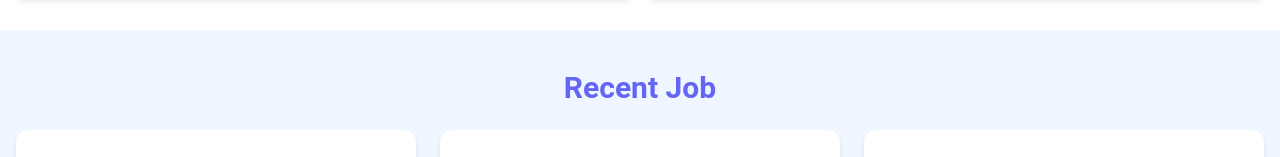
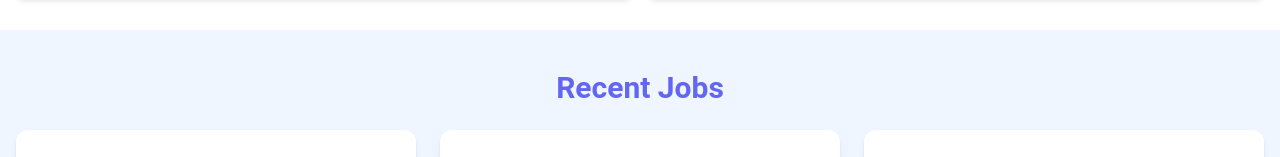
Before and after one commit to Gabby-design/react-crash-2024, a React (Vite) app: page / in a window 1280 px wide. Shown: the part 579-736 px from the top of the page. Built offline with nearby package versions, Linux system fonts and the light colour scheme.

Commit message:
added layouts & pages

```diff
--- a/src/components/JobListings.jsx
+++ b/src/components/JobListings.jsx
@@ -7,7 +7,7 @@ const JobListings = ({ isHome = false }) => {
     <section className="bg-blue-50 px-4 py-10">
       <div className="container-xl lg:container m-auto">
         <h2 className="text-3xl font-bold text-indigo-500 mb-6 text-center">
-          {isHome ? "Recent Job" : "Browse Jobs"}
+          {isHome ? "Recent Jobs" : "Browse Jobs"}
         </h2>
         <div className="grid grid-cols-1 md:grid-cols-3 gap-6">
           {jobListings.map((job) => (
```
